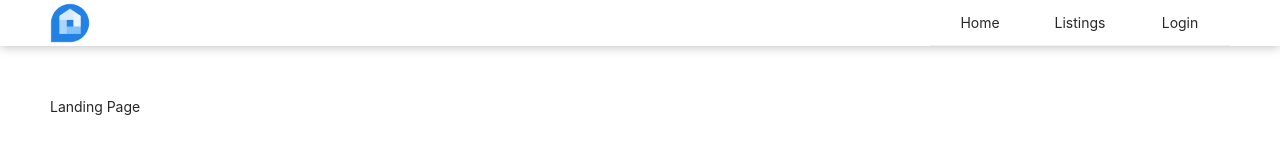
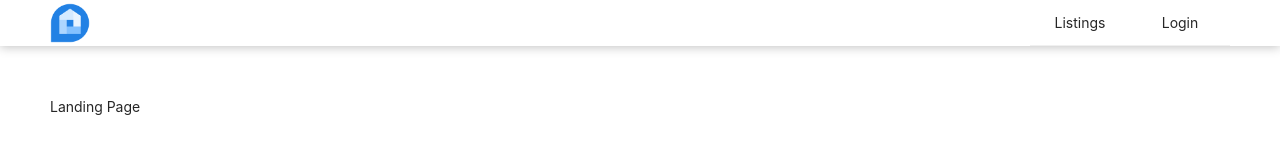
Before and after one commit to intern-house/intern.house, a React (Create React App) app: page / in a window 1280 px wide. Shown: the top 157 px of the page. Built offline with nearby package versions, Linux system fonts and the light colour scheme; no server answers.

Commit message:
Removed home from navbar

```diff
--- a/src/components/Navigation/navigation.jsx
+++ b/src/components/Navigation/navigation.jsx
@@ -53,9 +53,6 @@ export const NavNotAuthed = () => {
 			</VerticalAlign>
 
 			<Menu mode="horizontal">
-				<StyledMenuItem key="home">
-					<Link to="/">Home</Link>
-				</StyledMenuItem>
 				<StyledMenuItem key="listings">
 					<Link to="/listings">Listings</Link>
 				</StyledMenuItem>
```
